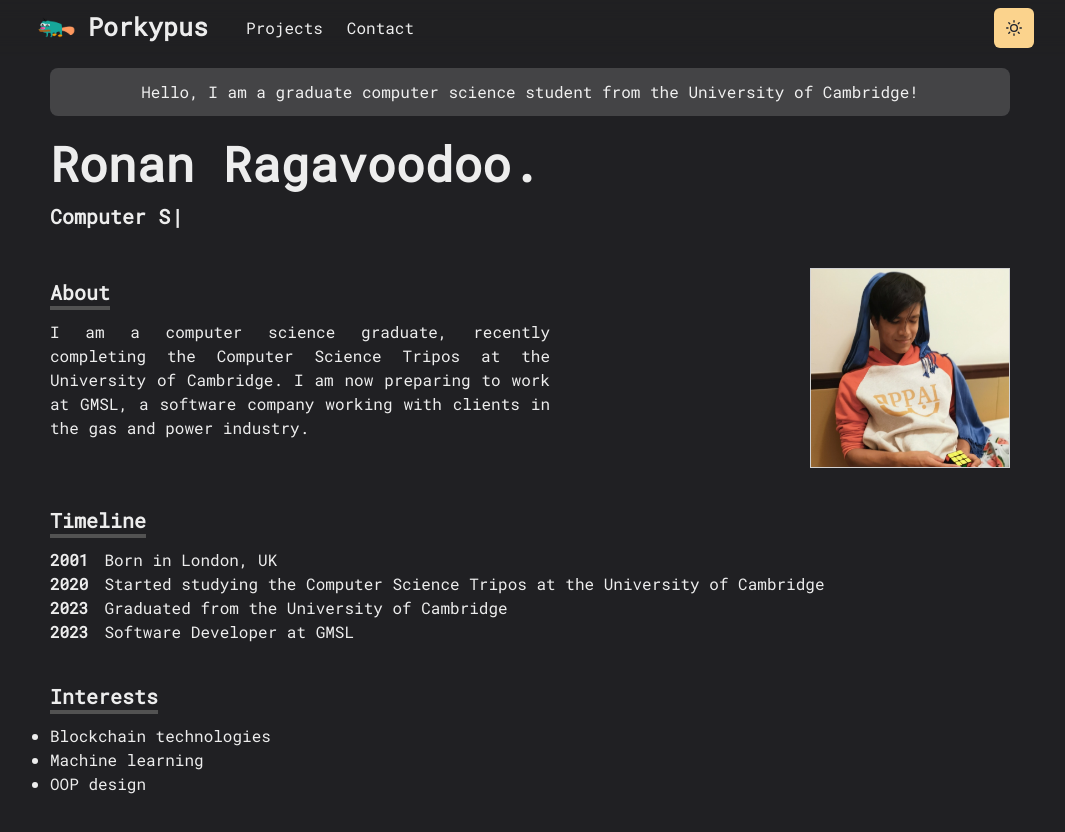
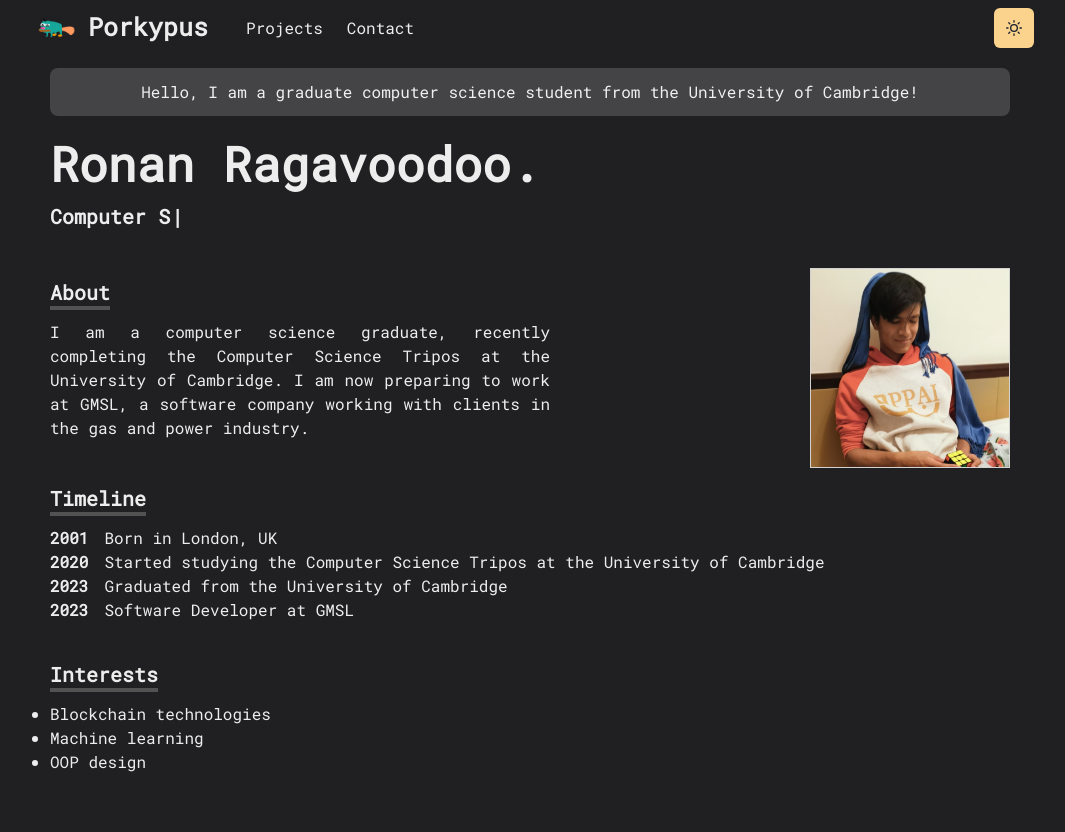
Before and after one commit to Porkypus/porkypus-site, a Next.js app: page / in a window 1280 px wide. Shown: the top 832 px of the page, without its empty margins (110-1175 px from the left). Built offline with nearby package versions, Linux system fonts and the light colour scheme.

Commit message:
added adjustable spacing for sections

```diff
--- a/components/section.js
+++ b/components/section.js
@@ -7,12 +7,12 @@ const StyledDiv = chakra(motion.div, {
     }
 })
 
-const Section = ({ children, delay = 0, width = '100%' }) => (
+const Section = ({ children, delay = 0, width = '100%', mb = 10 }) => (
     <StyledDiv
         initial={{ opacity: 0, y: 10 }}
         animate={{ opacity: 1, y: 0 }}
         transition={{ duration: 0.8, delay }}
-        mb={10}
+        mb={mb}
         maxWidth={width}
     >
         {children}
--- a/pages/index.js
+++ b/pages/index.js
@@ -57,7 +57,7 @@ const Page = () => {
                 direction={{ base: 'column', sm: 'column', md: 'row' }}
                 align="space-between"
             >
-                <Section delay={0.6} width={500}>
+                <Section delay={0.6} width={500} mb={0}>
                     <Heading as="h2" variant="section-title">
                         About
                     </Heading>
```
